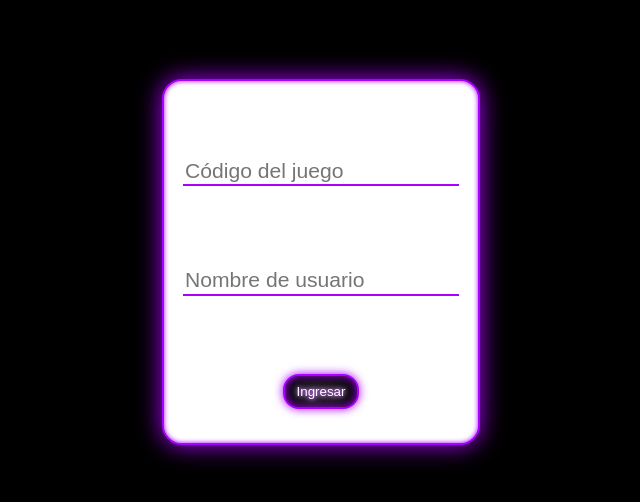
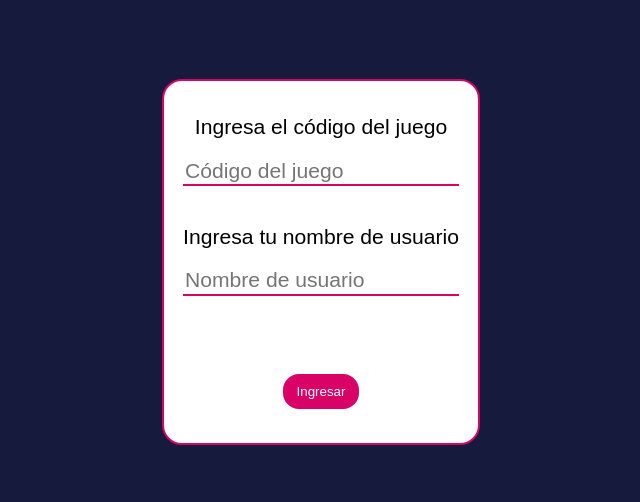
Before and after one commit to RAH-Code-dev/memorama, a Next.js app in the folder frontend/: page /formIngreso in a window 1280 px wide. Shown: the part 138-640 px from the top of the page, without its empty margins (319-959 px from the left). Built offline with nearby package versions, Linux system fonts and the light colour scheme.

Commit message:
Formulario ingreso de alumno
Estilos de la vista actualizados

```diff
--- a/frontend/src/styles/pages/formularioIngreso.css
+++ b/frontend/src/styles/pages/formularioIngreso.css
@@ -18,26 +18,28 @@
   align-items: center;
   justify-content: center;
   /* background-color: #332e3d; */
-  background-color: black;
+  background-color: #161b3d;
 }
 
 .box3 {
-  background-color: rgb(255, 255, 255);
+  background-color: white;
   padding: 1.8rem 1rem;
   border-radius: 20px;
 
   text-align: center;
 
-  border: #ff00ff solid 2px;
-  box-shadow: inset 0 0 5px #ff00ff, 0 0 25px #ff00ff;
+  border: black solid 2px;
+  /* box-shadow: inset 0 0 5px #ff00ff, 0 0 25px #ff00ff; */
 }
 
 .box {
-  background-color: rgb(255, 255, 255);
+  background-color: white;
   padding: 1.8rem 1rem;
   border-radius: 20px;
-  border: #aa00ff solid 2px;
-  box-shadow: inset 0 0 5px #aa00ff, 0 0 25px #aa00ff;
+  border: #d90368 solid 2px;
+  color: black;
+  /* border: #aa00ff solid 2px;
+  box-shadow: inset 0 0 5px #aa00ff, 0 0 25px #aa00ff; */
 }
 
 .box2 {
@@ -64,7 +66,7 @@
   margin-bottom: 2rem;
   border: none;
   outline: none;
-  border-bottom: #aa00ff solid 2px;
+  border-bottom: #d90368 solid 2px;
   /* box-shadow: inset #aa00ff 0px -5px 6px -7px, #aa00ff 0px 5px 6px -5px; */
 }
 
@@ -93,14 +95,13 @@
   border-radius: 16px;
   transition: all 0.3s ease-in-out;
   cursor: pointer;
-
-  background-color: black;
-  border: #aa00ff solid 2px;
-  color: #ffffff;
-  text-shadow: #aa00ff 0 0 5px, 0 0 5px, 0 0 30px, 0 0 15px;
-  box-shadow: #aa00ff 0 0 10px, inset #aa00ff 0 0 10px;
+  background-color: #d90368;
+  border: #d90368 solid 2px;
+  color: white;
 }
 
 #submit-btn:hover {
-  transform: scale(1.1);
+  transform: scale(1.05);
+  background-color: white;
+  color: black;
 }
```
Also changed, not shown: frontend/src/app/globals.css (deleted, +0 -9 lines).
